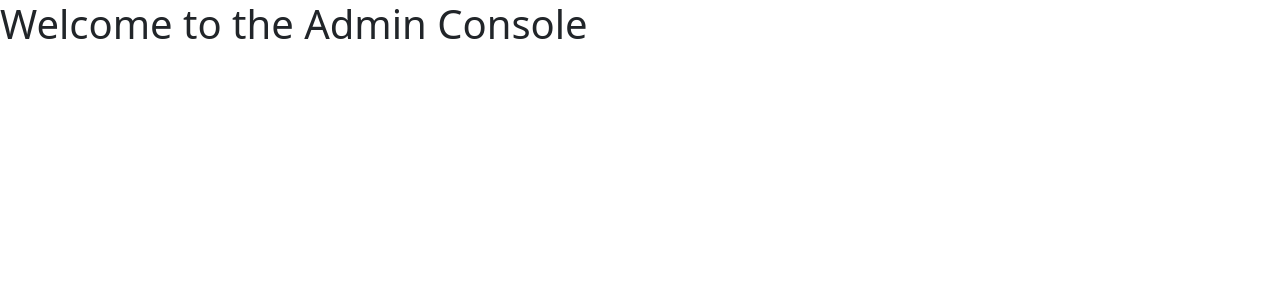
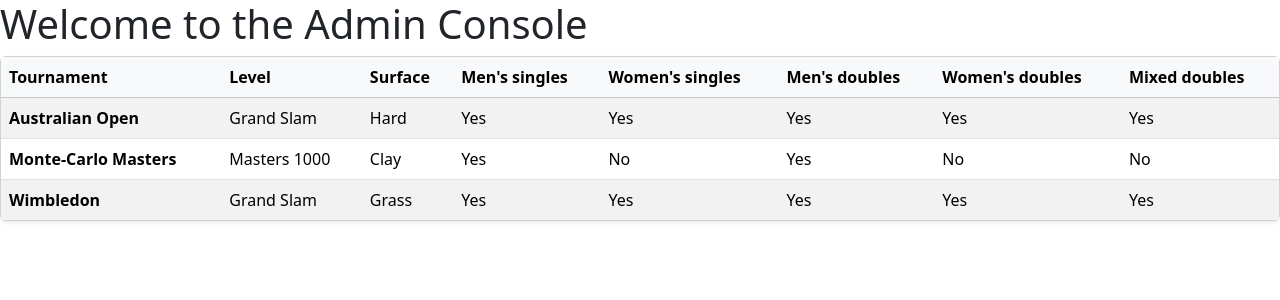
Before and after one commit to dazpaz/GameSetMatch, an Angular app in the folder src/WebApps/admin-console/: page / in a window 1280 px wide. Shown: the top 300 px of the page. Built offline with nearby package versions, Linux system fonts and the light colour scheme.

Commit message:
Display list of tournaments

```diff
--- a/src/WebApps/admin-console/src/app/app.html
+++ b/src/WebApps/admin-console/src/app/app.html
@@ -1 +1,2 @@
 <h1>Welcome to the Admin Console</h1>
+<ac-tournament-list></ac-tournament-list>
--- a/src/WebApps/admin-console/src/app/app.ts
+++ b/src/WebApps/admin-console/src/app/app.ts
@@ -1,8 +1,9 @@
 import { Component, signal } from '@angular/core';
 import { RouterOutlet } from '@angular/router';
+import { TournamentListComponent } from './tour/tournament-list/tournament-list.component';
 
 @Component({
-  imports: [RouterOutlet],
+  imports: [RouterOutlet, TournamentListComponent],
   selector: 'app-root',
   styleUrl: './app.css',
   templateUrl: './app.html',
--- /dev/null
+++ b/src/WebApps/admin-console/src/app/tour/tournament-list/tournament-list.component.html
@@ -0,0 +1,43 @@
+<section class="card shadow-sm">
+  <div class="card-body p-0">
+    <div class="table-responsive">
+      <table class="table table-striped table-hover mb-0">
+        <caption class="visually-hidden">
+          Tournaments and their available events
+        </caption>
+        <thead class="table-light">
+          <tr>
+            <th scope="col">Tournament</th>
+            <th scope="col">Level</th>
+            <th scope="col">Surface</th>
+            <th scope="col">Men's singles</th>
+            <th scope="col">Women's singles</th>
+            <th scope="col">Men's doubles</th>
+            <th scope="col">Women's doubles</th>
+            <th scope="col">Mixed doubles</th>
+          </tr>
+        </thead>
+        <tbody>
+          @for (tournament of tournaments; track tournament.tournamentId) {
+            <tr>
+              <th scope="row">{{ tournament.title }}</th>
+              <td>{{ tournamentLevelLabels[tournament.level] }}</td>
+              <td>{{ surfaceLabels[tournament.surface] }}</td>
+              <td>{{ tournament.mensSingles ? 'Yes' : 'No' }}</td>
+              <td>{{ tournament.womensSingles ? 'Yes' : 'No' }}</td>
+              <td>{{ tournament.mensDoubles ? 'Yes' : 'No' }}</td>
+              <td>{{ tournament.womensDoubles ? 'Yes' : 'No' }}</td>
+              <td>{{ tournament.mixedDoubles ? 'Yes' : 'No' }}</td>
+            </tr>
+          } @empty {
+            <tr>
+              <td colspan="9" class="text-center text-muted py-4">
+                No tournaments are available.
+              </td>
+            </tr>
+          }
+        </tbody>
+      </table>
+    </div>
+  </div>
+</section>
--- /dev/null
+++ b/src/WebApps/admin-console/src/app/tour/tournament-list/tournament-list.component.ts
@@ -0,0 +1,59 @@
+import { Component } from '@angular/core';
+import { ITournament, Surface, TournamentLevel } from './tournament';
+
+@Component({
+  imports: [],
+  selector: 'ac-tournament-list',
+  templateUrl: './tournament-list.component.html',
+})
+export class TournamentListComponent {
+  readonly tournaments: readonly ITournament[] = [
+    {
+      tournamentId: 1,
+      title: 'Australian Open',
+      level: TournamentLevel.GrandSlam,
+      surface: Surface.Hard,
+      mensSingles: true,
+      womensSingles: true,
+      mensDoubles: true,
+      womensDoubles: true,
+      mixedDoubles: true,
+    },
+    {
+      tournamentId: 2,
+      title: 'Monte-Carlo Masters',
+      level: TournamentLevel.Masters1000,
+      surface: Surface.Clay,
+      mensSingles: true,
+      womensSingles: false,
+      mensDoubles: true,
+      womensDoubles: false,
+      mixedDoubles: false,
+    },
+    {
+      tournamentId: 3,
+      title: 'Wimbledon',
+      level: TournamentLevel.GrandSlam,
+      surface: Surface.Grass,
+      mensSingles: true,
+      womensSingles: true,
+      mensDoubles: true,
+      womensDoubles: true,
+      mixedDoubles: true,
+    },
+  ];
+
+  readonly tournamentLevelLabels: Readonly<Record<TournamentLevel, string>> = {
+    [TournamentLevel.GrandSlam]: 'Grand Slam',
+    [TournamentLevel.Masters1000]: 'Masters 1000',
+    [TournamentLevel.ATP500]: 'ATP 500',
+    [TournamentLevel.ATP250]: 'ATP 250',
+  };
+
+  readonly surfaceLabels: Readonly<Record<Surface, string>> = {
+    [Surface.Grass]: 'Grass',
+    [Surface.Clay]: 'Clay',
+    [Surface.Hard]: 'Hard',
+    [Surface.Carpet]: 'Carpet',
+  };
+}
--- /dev/null
+++ b/src/WebApps/admin-console/src/app/tour/tournament-list/tournament.ts
@@ -0,0 +1,25 @@
+export enum Surface {
+    Grass,
+    Clay,
+    Hard,
+    Carpet
+}
+
+export enum TournamentLevel {
+    GrandSlam,
+    Masters1000,
+    ATP500,
+    ATP250
+}
+
+export interface ITournament {
+    tournamentId: number;
+    title: string,
+    level: TournamentLevel,
+    surface: Surface,
+    mensSingles: boolean,
+    womensSingles: boolean,
+    mensDoubles: boolean,
+    womensDoubles: boolean,
+    mixedDoubles: boolean
+}
```
Also changed, not shown: 1 other file (tests, documents, lock files or other folders).
